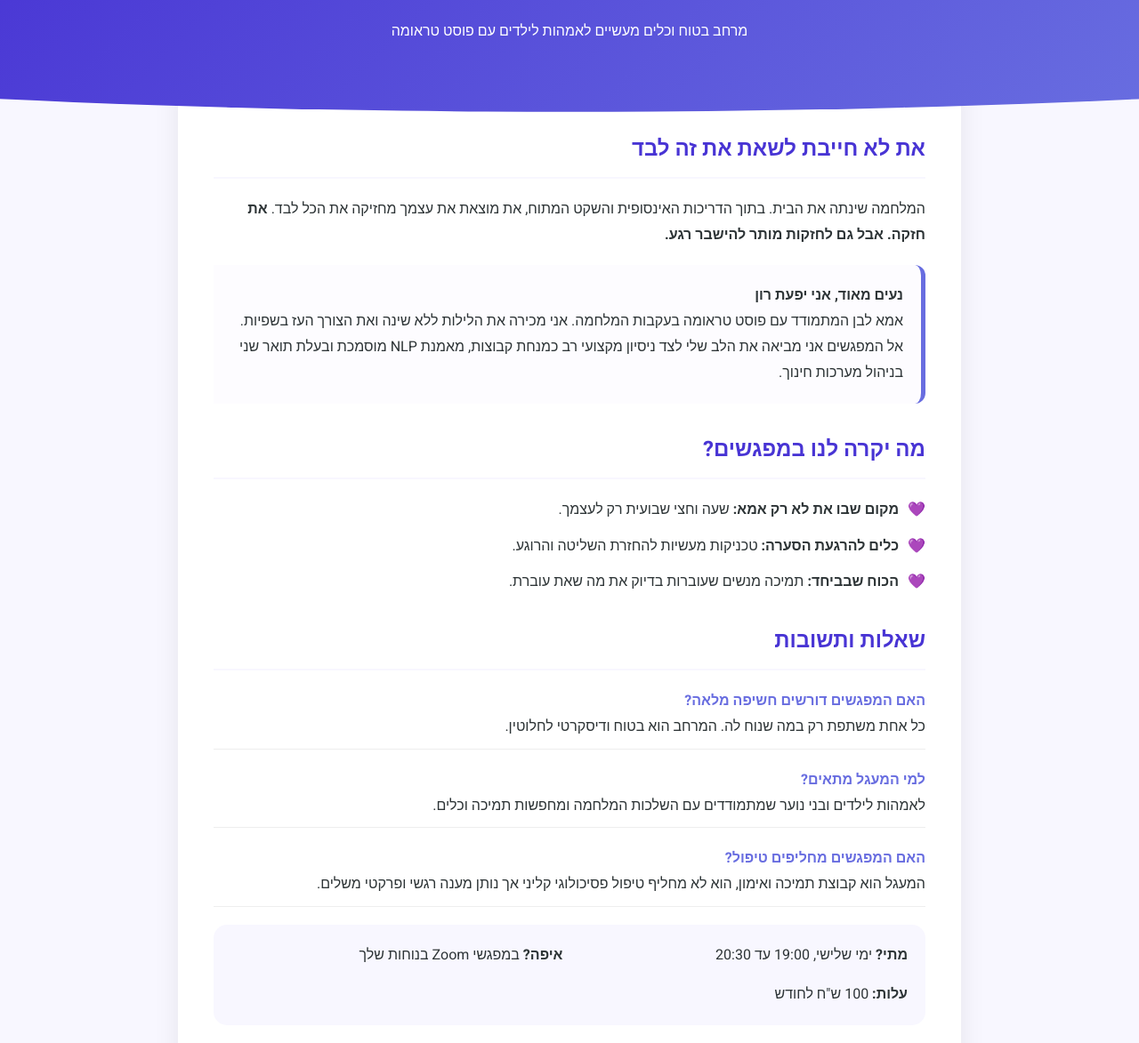
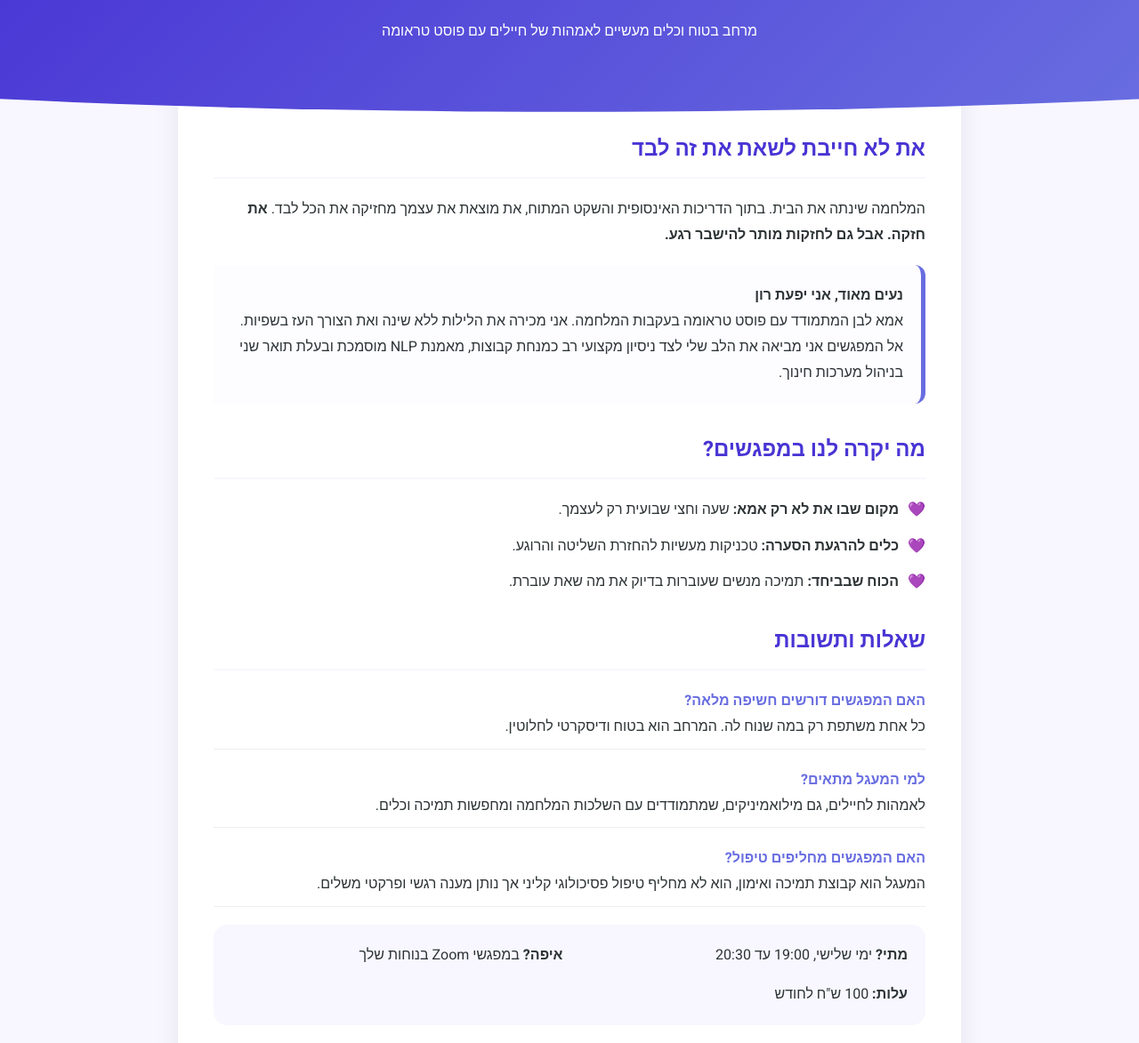
Before and after one commit to ifatron/ima-PSTDsupport, a plain HTML site: page index.html in a window 1280 px wide. Shown: the part 127-1300 px from the top of the page at 89% size. Drawn offline with Linux system fonts and the light colour scheme.

Commit message:
index.html

```diff
--- a/index.html
+++ b/index.html
@@ -3,7 +3,7 @@
 <head>
     <meta charset="UTF-8">
     <meta name="viewport" content="width=device-width, initial-scale=1.0">
-    <title>מעגל נשימה | יפעת רון</title>
+    <title>מעגל אמהות | יפעת רון</title>
     <link href="https://fonts.googleapis.com/css2?family=Heebo:wght@300;400;700&display=swap" rel="stylesheet">
     <style>
         :root { --purple-deep: #4834d4; --purple-main: #686de0; --purple-soft: #a29bfe; --purple-bg: #f8f7ff; --text-color: #2d3436; }
@@ -28,7 +28,7 @@
 <body>
 <header>
     <h1>מעגל נשימה</h1>
-    <p>מרחב בטוח וכלים מעשיים לאמהות לילדים עם פוסט טראומה</p>
+    <p>מרחב בטוח וכלים מעשיים לאמהות של חיילים עם פוסט טראומה</p>
 </header>
 <div class="container">
     <h2>את לא חייבת לשאת את זה לבד</h2>
@@ -53,7 +53,7 @@
     </div>
     <div class="faq-item">
         <span class="faq-q">למי המעגל מתאים?</span>
-        <span>לאמהות לילדים ובני נוער שמתמודדים עם השלכות המלחמה ומחפשות תמיכה וכלים.</span>
+        <span>לאמהות לחיילים, גם מילואמיניקים, שמתמודדים עם השלכות המלחמה ומחפשות תמיכה וכלים.</span>
     </div>
     <div class="faq-item">
         <span class="faq-q">האם המפגשים מחליפים טיפול?</span>
@@ -63,7 +63,7 @@
     <div class="details-grid">
         <div><strong>מתי?</strong> ימי שלישי, 19:00 עד 20:30</div>
         <div><strong>איפה?</strong> במפגשי Zoom בנוחות שלך</div>
-        <div><strong>עלות:</strong> 100 ש"ח לחודש</div>
+        <div><strong>עלות:</strong>  100 ש"ח לחודש</div>
     </div>
 
     <a href="https://wa.me/972508884468?text=יפעת%20אני%20רוצה%20להרשם" class="cta-button">יפעת, אני רוצה להירשם</a>
```
